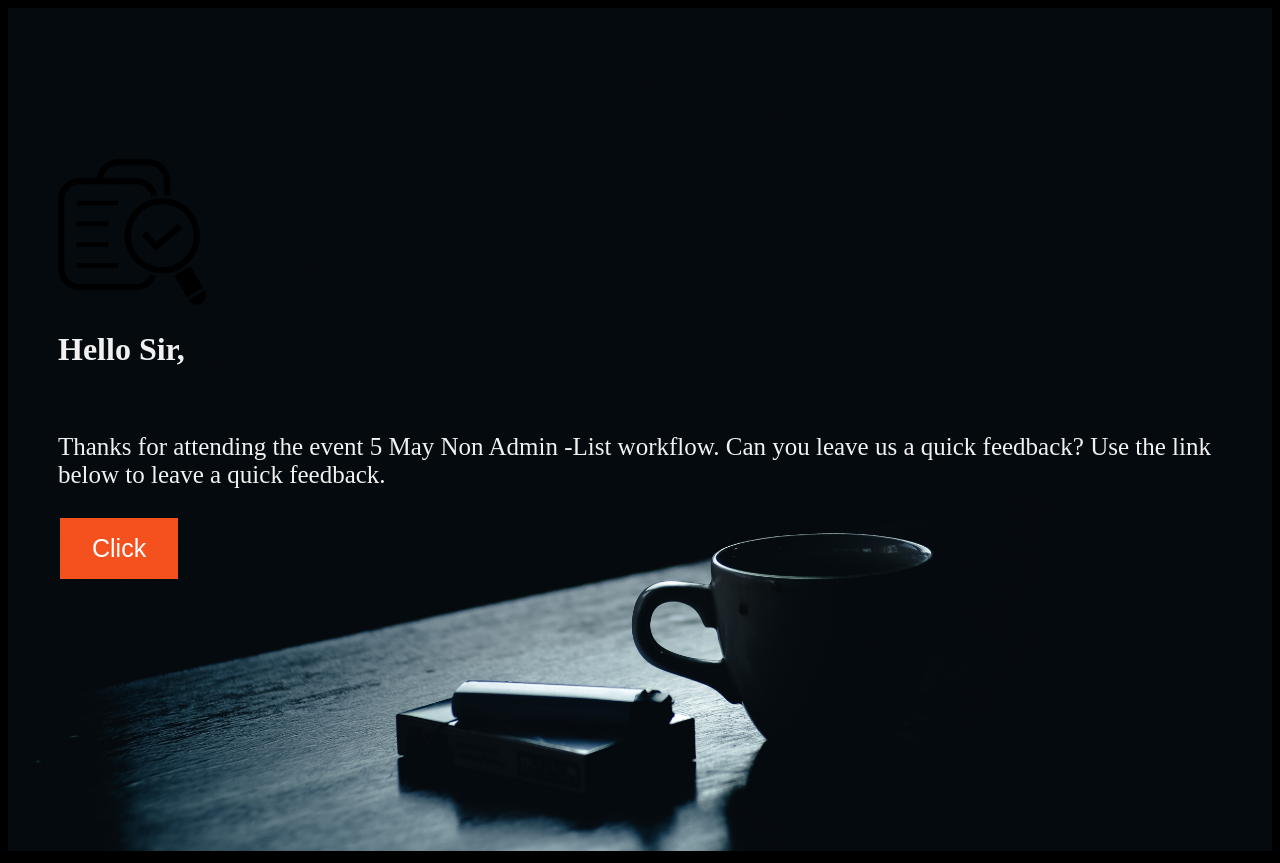
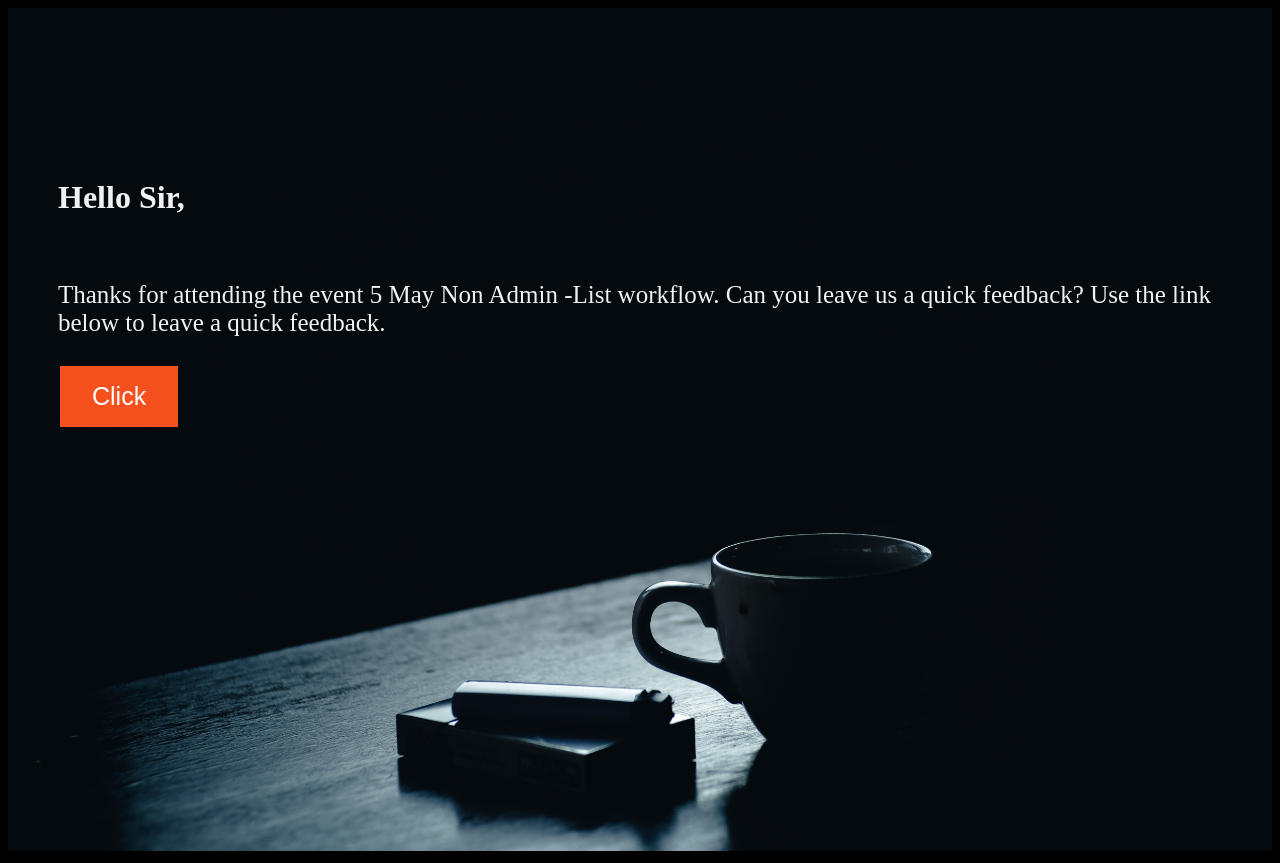
Before and after one commit to devagarwal1803/Email-template, a plain HTML site: page index.html in a window 1280 px wide. Drawn offline with Linux system fonts and the light colour scheme.

Commit message:
first commit

```diff
--- a/index.html
+++ b/index.html
@@ -8,8 +8,7 @@
 	<div class="container">
  		<img src="b.jpg" alt="pic" style="width:100%;height: 100%">
 			  <div class="content">
-
-				    <img src="pic.svg">
+				    <!-- <img src="pic.svg"> -->
 				    <h1>Hello Sir,</h1>
 				    <br>
 				  	<p style="font-size: 25px">Thanks for attending the event 5 May Non Admin -List workflow. Can you leave us a quick feedback? Use the link below to leave a quick feedback.</p>
```
